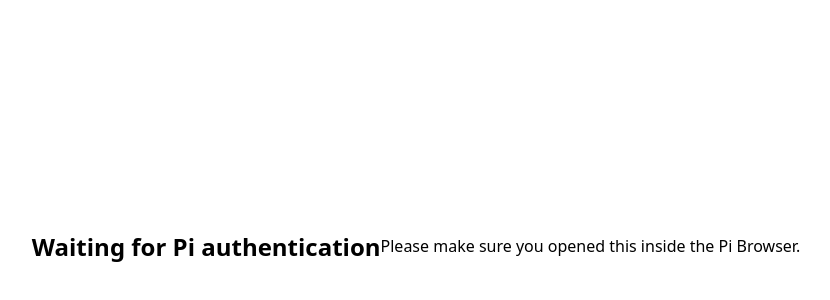
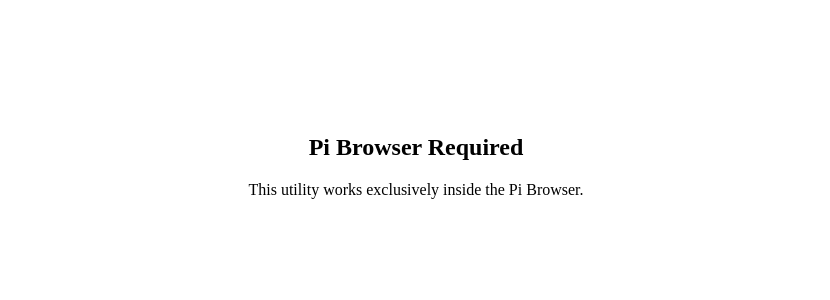
Before and after one commit to Giulex84/Profile-pi-card, a React (Vite) app in the folder apps/web/: page / in a window 1280 px wide. Shown: the part 186-486 px from the top of the page, without its empty margins (224-1054 px from the left). Built offline with nearby package versions, Linux system fonts and the light colour scheme.

Commit message:
Update App.tsx

```diff
--- a/apps/web/src/App.tsx
+++ b/apps/web/src/App.tsx
@@ -1,95 +1,61 @@
 import { useEffect, useState } from "react";
-import ProofGenerator from "./ProofGenerator";
+import { isPiBrowser, authenticatePi } from "./pi";
+import PiOnly from "./components/PiOnly";
+import Loading from "./components/Loading";
+import IdentityCard from "./components/IdentityCard";
 
-declare global {
-  interface Window {
-    Pi?: any;
-  }
-}
+type PiUser = {
+  username: string;
+  uid: string;
+};
 
 export default function App() {
-  const [status, setStatus] = useState<
-    "loading" | "auth" | "ready"
-  >("loading");
-
-  const [user, setUser] = useState<{
-    uid: string;
-    username: string;
-  } | null>(null);
+  const [loading, setLoading] = useState(true);
+  const [user, setUser] = useState<PiUser | null>(null);
+  const [error, setError] = useState<string | null>(null);
 
   useEffect(() => {
-    let attempts = 0;
-
-    const waitForPi = () => {
-      attempts++;
-
-      if (window.Pi) {
-        try {
-          window.Pi.init({ version: "2.0" });
-
-          window.Pi.authenticate(
-            ["username"],
-            (auth: any) => {
-              setUser({
-                uid: auth.user.uid,
-                username: auth.user.username,
-              });
-              setStatus("ready");
-            },
-            () => {
-              setStatus("auth");
-            }
-          );
-        } catch {
-          setStatus("auth");
-        }
-
+    const init = async () => {
+      if (!isPiBrowser()) {
+        setLoading(false);
         return;
       }
 
-      // wait up to ~5 seconds for Pi SDK injection
-      if (attempts < 50) {
-        setTimeout(waitForPi, 100);
-      } else {
-        setStatus("auth");
+      try {
+        const auth = await authenticatePi();
+        setUser({
+          username: auth.user.username,
+          uid: auth.user.uid,
+        });
+      } catch (err: any) {
+        setError(err.message || "Authentication failed");
+      } finally {
+        setLoading(false);
       }
     };
 
-    waitForPi();
+    init();
   }, []);
 
-  if (status === "loading") {
-    return <Center>Initializing Pi Browser…</Center>;
-  }
+  if (!isPiBrowser()) return <PiOnly />;
 
-  if (status === "auth") {
+  if (loading) return <Loading text="Initializing Pi authentication..." />;
+
+  if (error)
     return (
-      <Center>
-        <h2>Waiting for Pi authentication</h2>
-        <p>Please make sure you opened this inside the Pi Browser.</p>
-      </Center>
+      <div style={{ textAlign: "center", marginTop: "40vh" }}>
+        <p>Error: {error}</p>
+      </div>
     );
-  }
 
-  if (!user) return null;
+  if (!user)
+    return <Loading text="Waiting for Pi authentication..." />;
 
-  return <ProofGenerator user={user} />;
-}
-
-function Center({ children }: { children: React.ReactNode }) {
   return (
-    <div
-      style={{
-        minHeight: "100vh",
-        display: "flex",
-        alignItems: "center",
-        justifyContent: "center",
-        textAlign: "center",
-        padding: 24,
-        fontFamily: "system-ui",
-      }}
-    >
-      {children}
+    <div style={{ padding: 20, textAlign: "center" }}>
+      <h1>Pi Identity Hub</h1>
+      <p>Authenticated via Pi Network</p>
+      <IdentityCard username={user.username} uid={user.uid} />
     </div>
   );
 }
```
